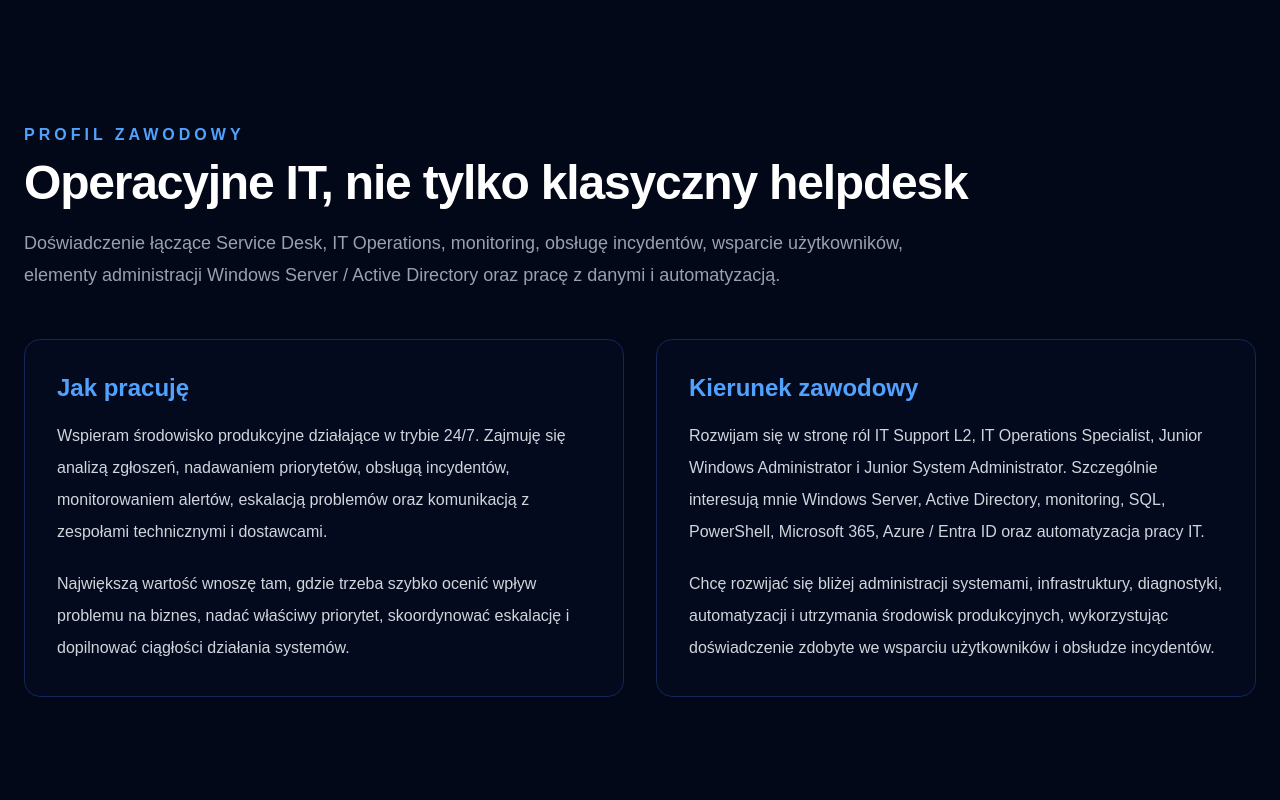
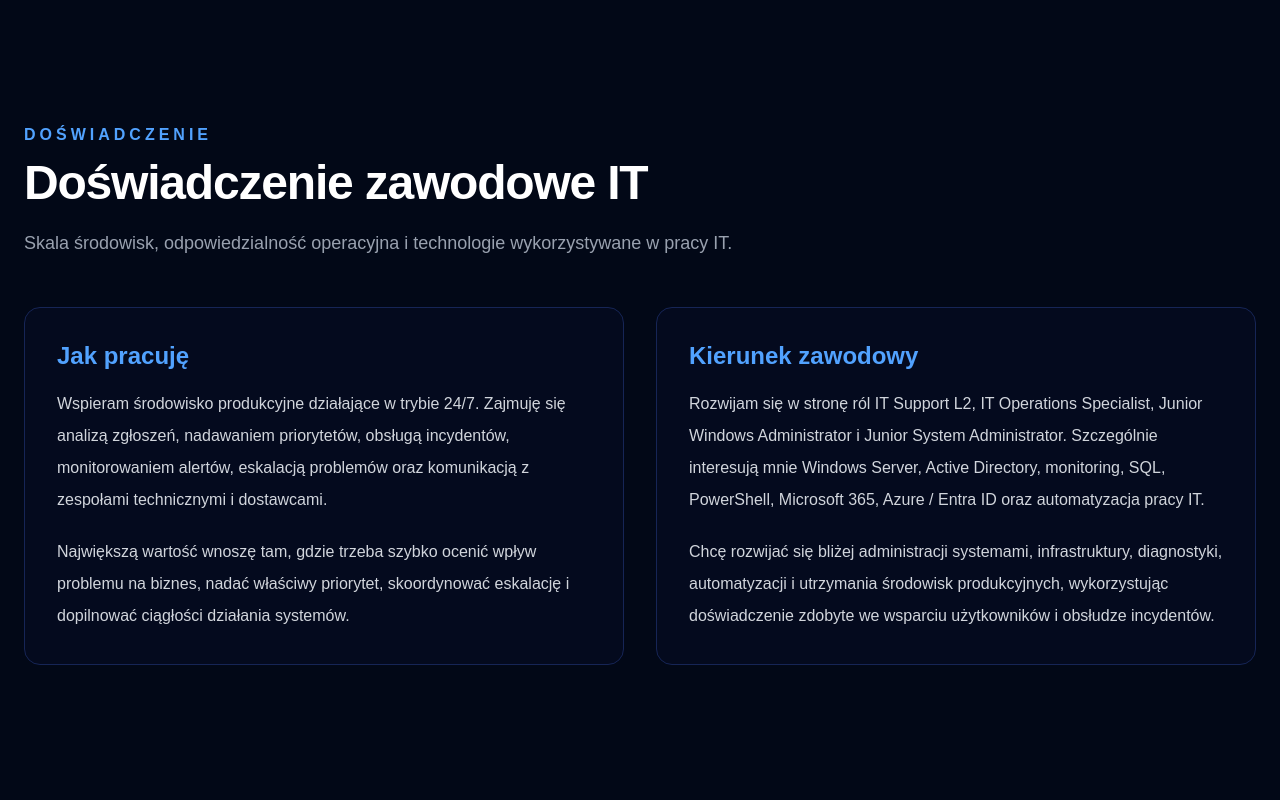
Before and after one commit to damianszymczak-it/damian-portfolio, a Next.js app: page / in a window 1280 px wide. Shown: the part 1040-1840 px from the top of the page. Built offline with nearby package versions, Linux system fonts and the light colour scheme.

Commit message:
Improve section description wrapping

```diff
--- a/src/app/page.tsx
+++ b/src/app/page.tsx
@@ -395,7 +395,7 @@ function SectionTitle({
       </h2>
 
       {description ? (
-        <p className="mt-5 max-w-4xl text-lg leading-8 text-gray-400">
+        <p className="mt-5 max-w-5xl text-lg leading-8 text-gray-400">
           {description}
         </p>
       ) : null}
@@ -560,11 +560,11 @@ export default function Home() {
       </section>
 
       <section id="about" className="mx-auto max-w-7xl px-6 py-20">
-        <SectionTitle
-          eyebrow="Profil zawodowy"
-          title="Operacyjne IT, nie tylko klasyczny helpdesk"
-          description="Doświadczenie łączące Service Desk, IT Operations, monitoring, obsługę incydentów, wsparcie użytkowników, elementy administracji Windows Server / Active Directory oraz pracę z danymi i automatyzacją."
-        />
+         <SectionTitle
+         eyebrow="Doświadczenie"
+         title="Doświadczenie zawodowe IT"
+         description="Skala środowisk, odpowiedzialność operacyjna i technologie wykorzystywane w pracy IT."
+/>
 
         <div className="grid gap-8 lg:grid-cols-2">
           <div className="rounded-2xl border border-blue-950 bg-blue-950/10 p-8">
```
